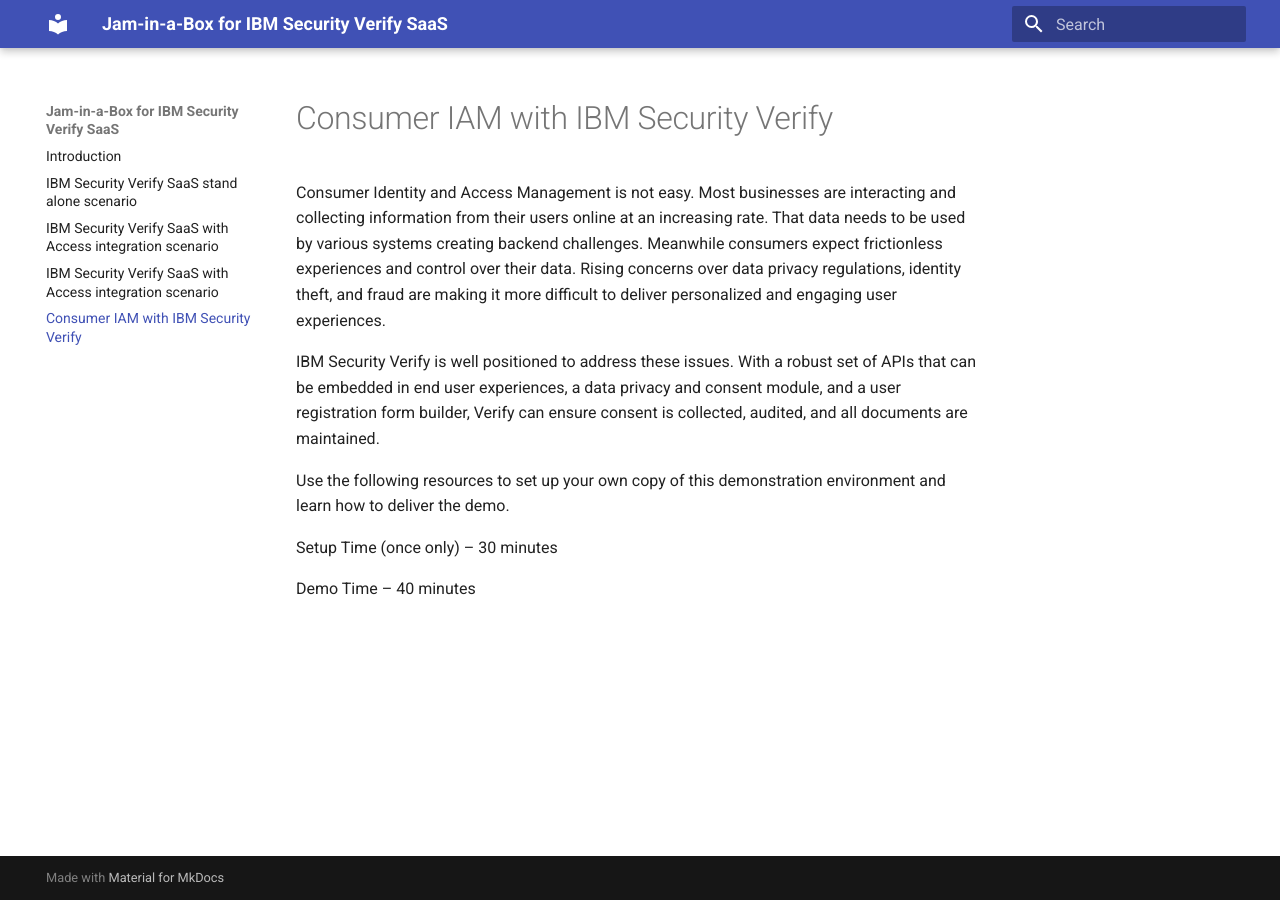
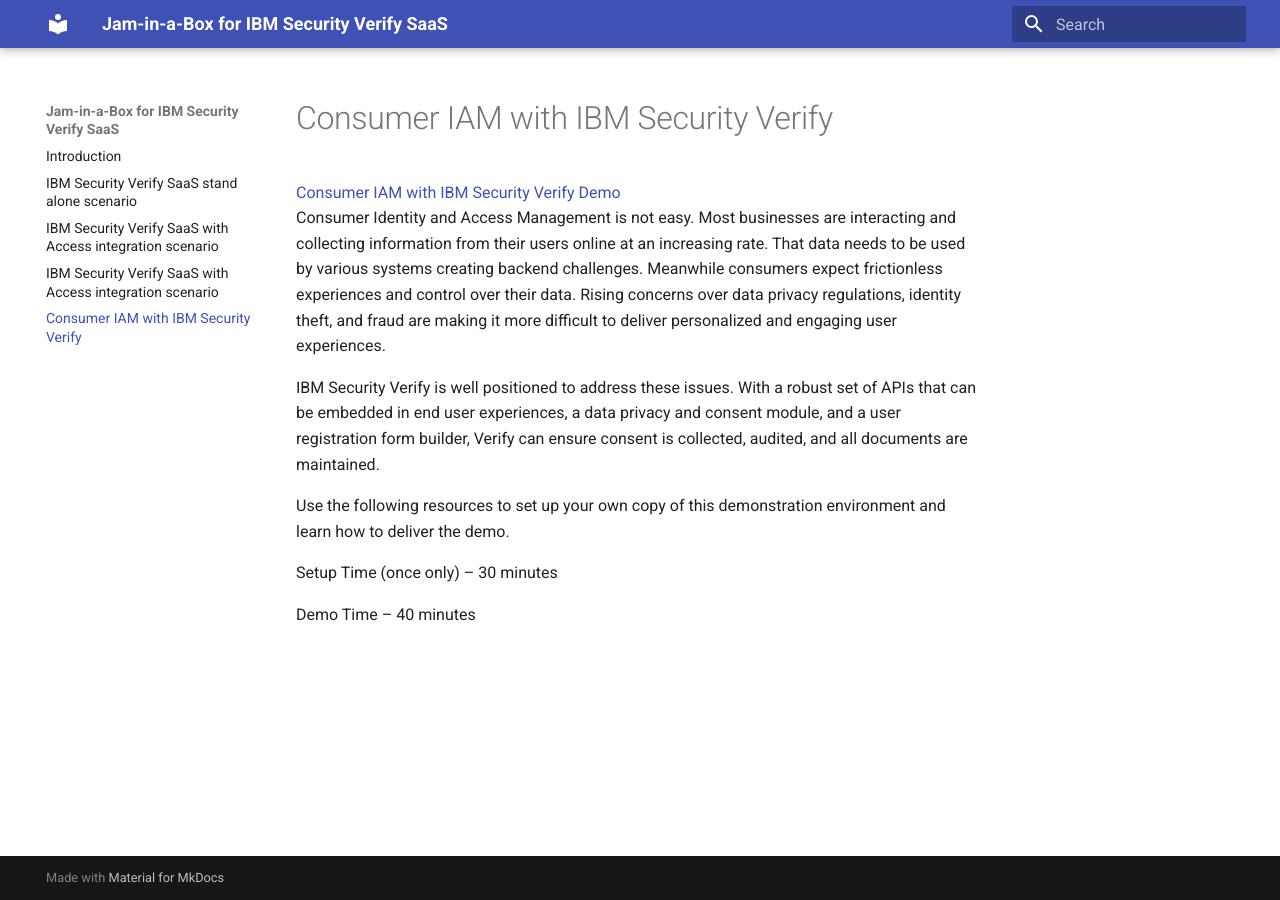
Before and after one commit to IBM/verify-jam-in-a-box, an MkDocs documentation site: the page built from docs/chapter4.md, in a window 1280 px wide. Built offline with MkDocs 1.6.1 and Material for MkDocs 9.7.7, drawn with Linux system fonts in a browser that asks for light colours.

Commit message:
added link to Chapter 4 - which was missing

```diff
--- a/docs/chapter4.md
+++ b/docs/chapter4.md
@@ -1,6 +1,6 @@
 # Consumer IAM with IBM Security Verify
 
-
+[Consumer IAM with IBM Security Verify Demo](https://techzone.ibm.com/collection/customer-and-ctp-demos-for-ciam?history=/collection/ibm-security-verify-demos/journey-verify-saa-s) <br>
 Consumer Identity and Access Management is not easy. Most businesses are interacting and collecting information from their users online at an increasing rate. That data needs to be used by various systems creating backend challenges. Meanwhile consumers expect frictionless experiences and control over their data. Rising concerns over data privacy regulations, identity theft, and fraud are making it more difficult to deliver personalized and engaging user experiences.
 
 IBM Security Verify is well positioned to address these issues. With a robust set of APIs that can be embedded in end user experiences, a data privacy and consent module, and a user registration form builder, Verify can ensure consent is collected, audited, and all documents are maintained.
```
